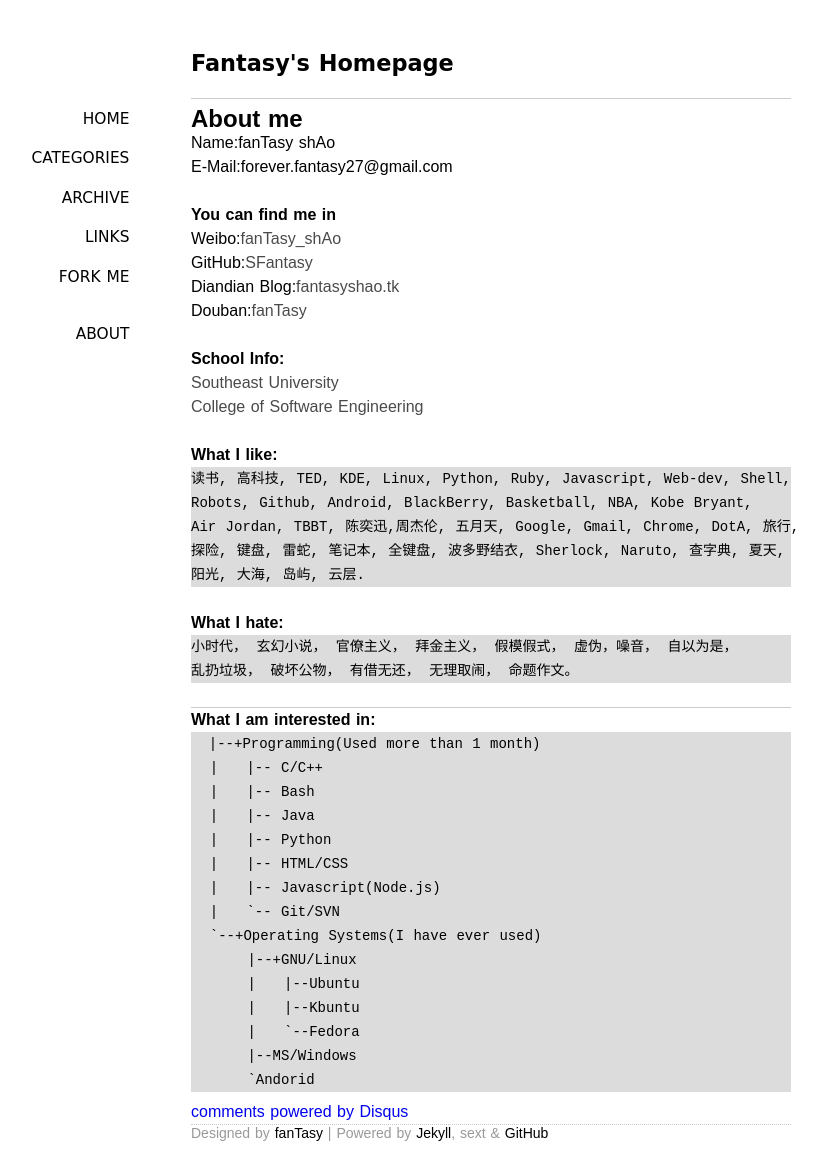
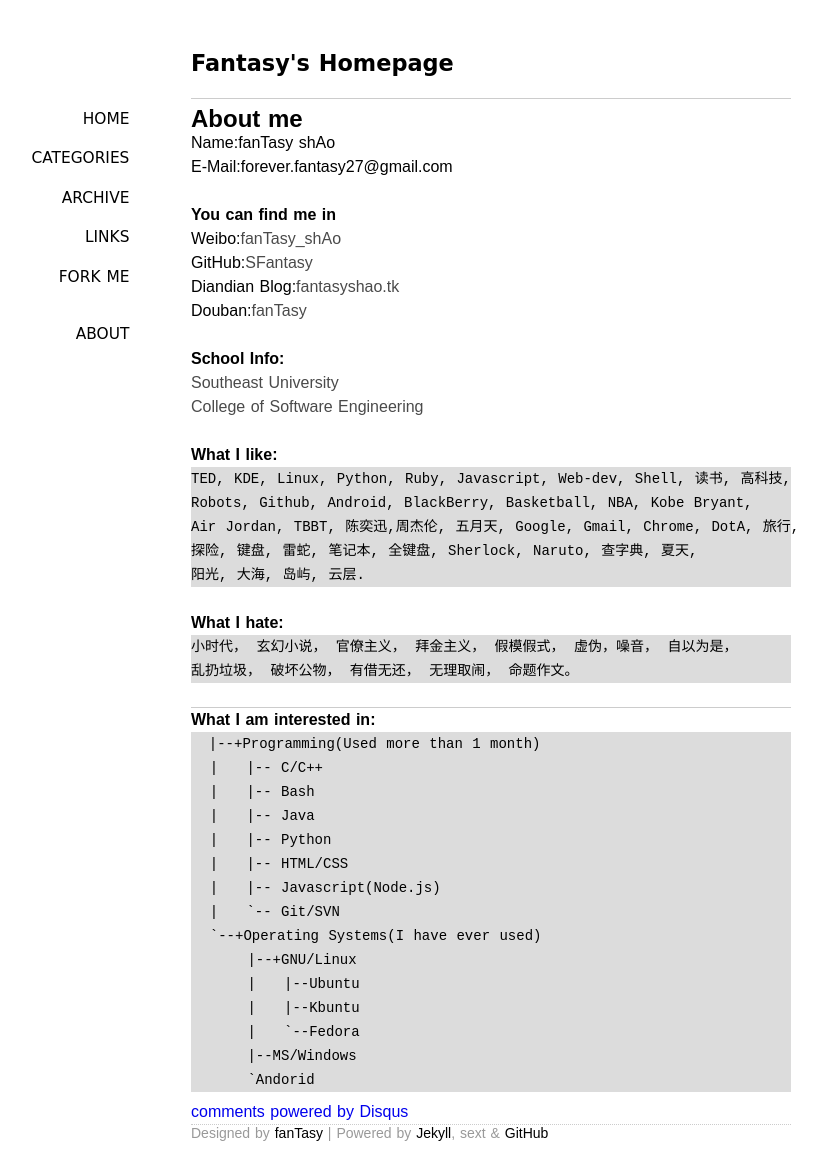
Before and after one commit to SFantasy/blog, a Jekyll site: the page built from about.html, in a window 1280 px wide. Shown: the whole page, without its empty margins (149-975 px from the left). Built offline with Jekyll 4.4.1, drawn with Linux system fonts in a browser that asks for light colours; Markdown is read by kramdown in place of the engine named in the settings; comment, search, counter and statistics services are not loaded.

Commit message:
Update about.html

```diff
--- a/about.html
+++ b/about.html
@@ -19,10 +19,10 @@
 <br />
 <span><strong>What I like:</strong></span>
 <pre class="prepre">
-读书, 高科技, TED, KDE, Linux, Python, Ruby, Javascript, Web-dev, Shell,
+TED, KDE, Linux, Python, Ruby, Javascript, Web-dev, Shell, 读书, 高科技,
 Robots, Github, Android, BlackBerry, Basketball, NBA, Kobe Bryant,
 Air Jordan, TBBT, 陈奕迅,周杰伦, 五月天, Google, Gmail, Chrome, DotA, 旅行,
-探险, 键盘, 雷蛇, 笔记本, 全键盘, 波多野结衣, Sherlock, Naruto, 查字典, 夏天,
+探险, 键盘, 雷蛇, 笔记本, 全键盘, Sherlock, Naruto, 查字典, 夏天,
 阳光, 大海, 岛屿, 云层.</pre>
 <br />
 <span><strong>What I hate:</strong></span>
```
